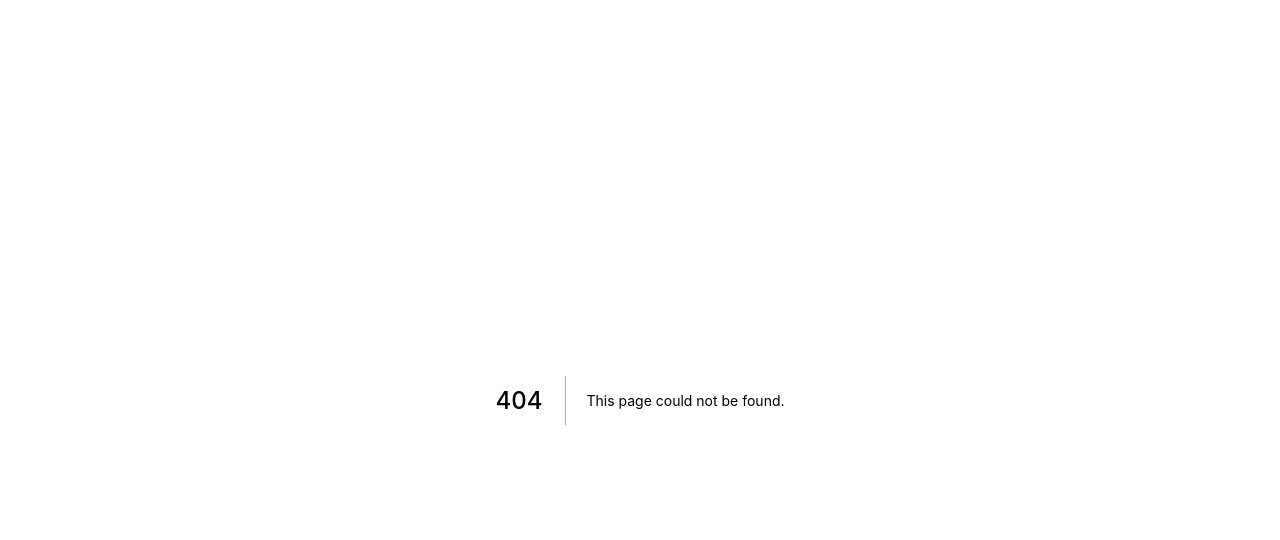
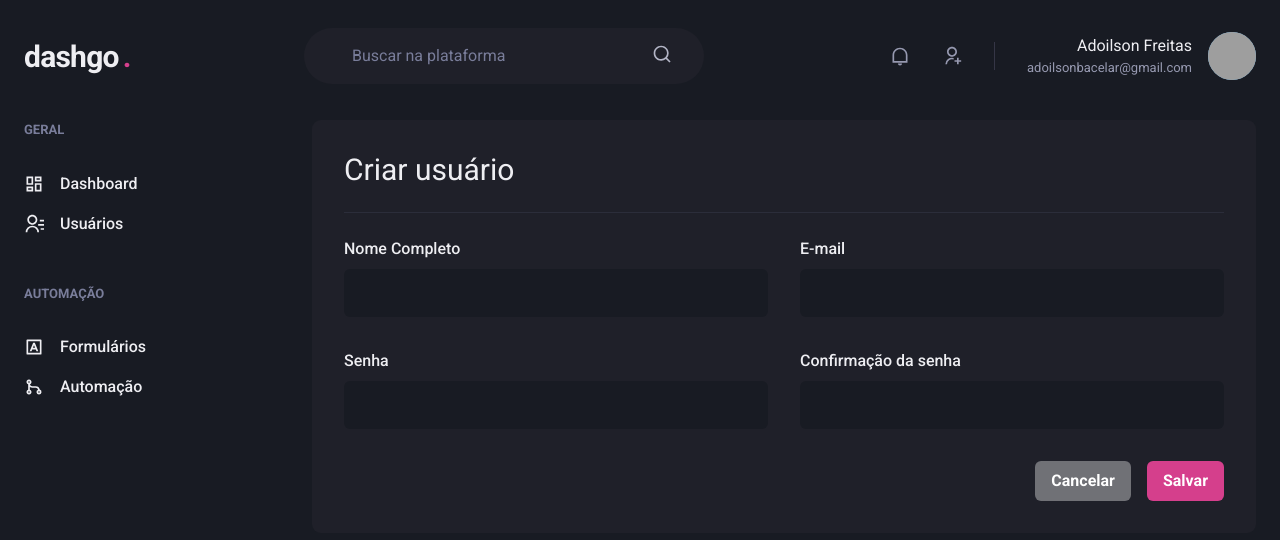
Before and after one commit to Adoilson-Freitas/DashGo, a Next.js app: page /users/create in a window 1280 px wide. Before the commit this address had no page. Shown: the top 540 px of the page. Built offline with nearby package versions, Linux system fonts and the light colour scheme; grey boxes are pictures that could not be loaded.

Commit message:
creating CreateUser page

```diff
--- a/src/pages/dashboard.tsx
+++ b/src/pages/dashboard.tsx
@@ -1,5 +1,6 @@
 import { Box, Flex, SimpleGrid, Text, theme } from "@chakra-ui/react";
 import dynamic from "next/dynamic";
+import { ApexOptions } from "apexcharts";
 
 import Header from "../components/Header";
 import SideBar from "../components/SideBar";
@@ -8,7 +9,7 @@
   ssr: false,
 });
 
-const options = {
+const options: ApexOptions = {
   chart: {
     toolbar: {
       show: false,
--- /dev/null
+++ b/src/pages/users/create.tsx
@@ -0,0 +1,54 @@
+import {
+  Box,
+  Button,
+  Divider,
+  Flex,
+  Heading,
+  HStack,
+  SimpleGrid,
+  VStack,
+} from "@chakra-ui/react";
+import { Input } from "../../components/Form/Input";
+import Header from "../../components/Header";
+import SideBar from "../../components/SideBar";
+
+export default function CreateUser() {
+  return (
+    <Box>
+      <Header />
+
+      <Flex w="100%" my="6" maxWidth={1480} mx="auto" px="6">
+        <SideBar />
+        <Box flex="1" borderRadius={9} bg="gray.800" p="8">
+          <Heading size="lg" fontWeight="normal">
+            Criar usuário
+          </Heading>
+
+          <Divider my="6" borderColor="gray.700" />
+
+          <VStack spacing="8">
+            <SimpleGrid minChildWidth="240px" spacing="8" w="100%">
+              <Input name="name" label="Nome Completo" />
+              <Input name="email" type="email" label="E-mail" />
+            </SimpleGrid>
+            <SimpleGrid minChildWidth="240px" spacing="8" w="100%">
+              <Input name="password" type="password" label="Senha" />
+              <Input
+                name="password"
+                type="password"
+                label="Confirmação da senha"
+              />
+            </SimpleGrid>
+          </VStack>
+
+          <Flex mt="8" justify="flex-end">
+            <HStack spacing="4">
+              <Button colorScheme="whiteAlpha">Cancelar</Button>
+              <Button colorScheme="pink">Salvar</Button>
+            </HStack>
+          </Flex>
+        </Box>
+      </Flex>
+    </Box>
+  );
+}
```
